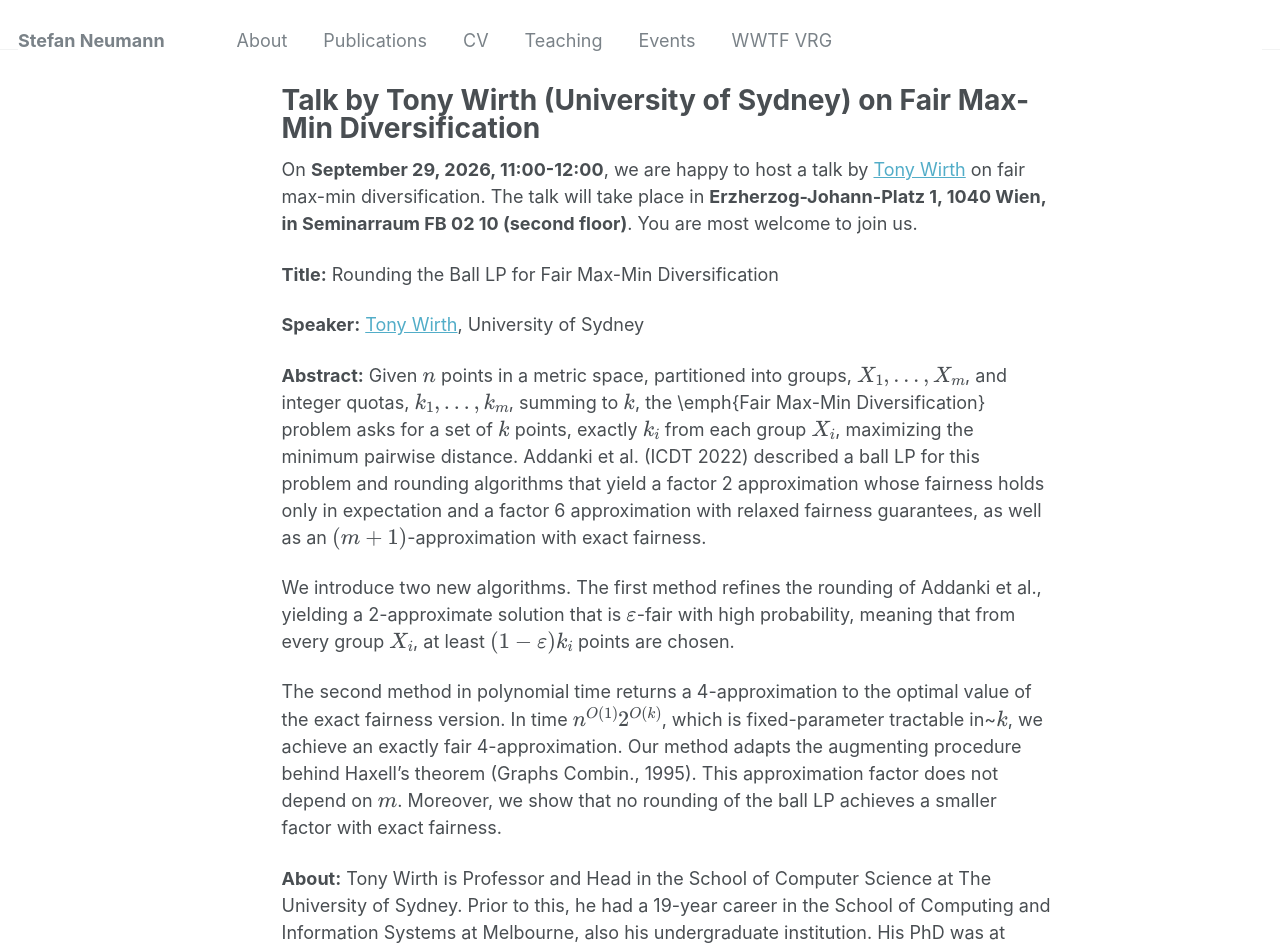
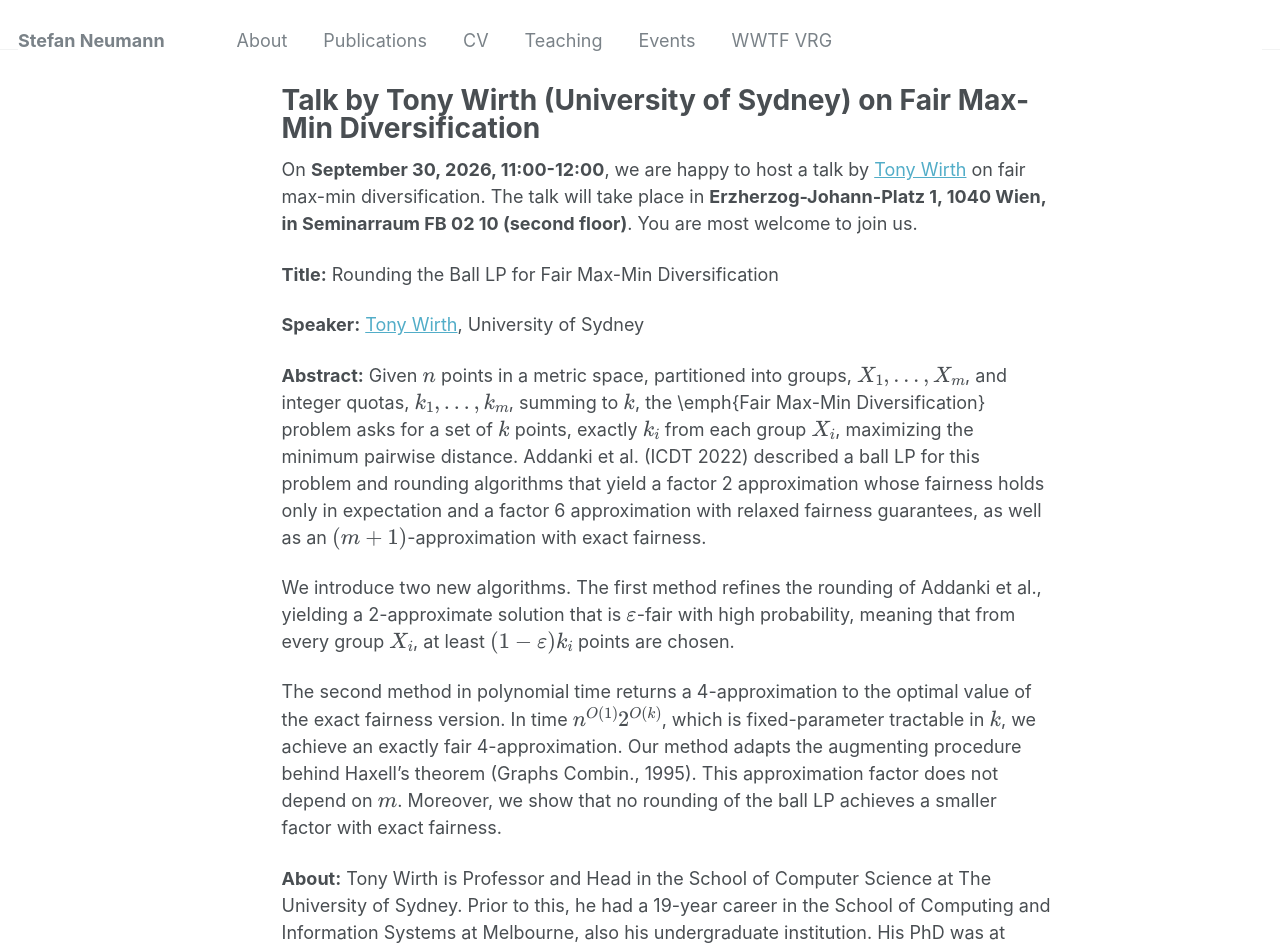
Before and after one commit to StefanResearch/StefanResearch.github.io, a Jekyll site: the page built from _pages/talk-tony-2.md, in a window 1280 px wide and 1266 px high. Shown: the top 950 px of the window. Built offline with Jekyll 4.4.1, drawn with Linux system fonts in a browser that asks for light colours.

Commit message:
Fixed typos.

```diff
--- a/_pages/talk-tony-2.md
+++ b/_pages/talk-tony-2.md
@@ -5,7 +5,7 @@ author_profile: false
 redirect_from:
 ---
 
-On **September 29, 2026, 11:00-12:00**, we are happy to host a talk by
+On **September 30, 2026, 11:00-12:00**, we are happy to host a talk by
 [Tony Wirth](https://www.sydney.edu.au/engineering/about/our-people/academic-staff/anthony-wirth.html)
 on fair max-min diversification.
 The talk will take place in **Erzherzog-Johann-Platz 1, 1040 Wien, in
@@ -21,6 +21,6 @@ Given $n$ points in a metric space, partitioned into groups, $X_1,\dots,X_m$, an
 
 We introduce two new algorithms. The first method refines the rounding of Addanki et al., yielding a 2-approximate solution that is $\varepsilon$-fair with high probability, meaning that from every group $X_i$, at least $(1-\varepsilon) k_i$ points are chosen.
 
-The second method in polynomial time returns a 4-approximation to the optimal value of the exact fairness version. In time $n^{O(1)} 2^{O(k)}$, which is fixed-parameter tractable in~$k$, we achieve an exactly fair 4-approximation. Our method adapts the augmenting procedure behind Haxell's theorem (Graphs Combin., 1995). This approximation factor does not depend on $m$. Moreover, we show that no rounding of the ball LP achieves a smaller factor with exact fairness.
+The second method in polynomial time returns a 4-approximation to the optimal value of the exact fairness version. In time $n^{O(1)} 2^{O(k)}$, which is fixed-parameter tractable in $k$, we achieve an exactly fair 4-approximation. Our method adapts the augmenting procedure behind Haxell's theorem (Graphs Combin., 1995). This approximation factor does not depend on $m$. Moreover, we show that no rounding of the ball LP achieves a smaller factor with exact fairness.
 
 **About:** Tony Wirth is Professor and Head in the School of Computer Science at The University of Sydney. Prior to this, he had a 19-year career in the School of Computing and Information Systems at Melbourne, also his undergraduate institution. His PhD was at Princeton, advised by Moses Charikar. Tony’s interests are several, and include: approximation algorithms for graph problems, specifically correlation clustering; streaming problems, specifically max coverage and set cover; search with errors; and compression and search in text archives and streams.
```
Also changed, not shown: _pages/events.md (+1 -1 lines).
